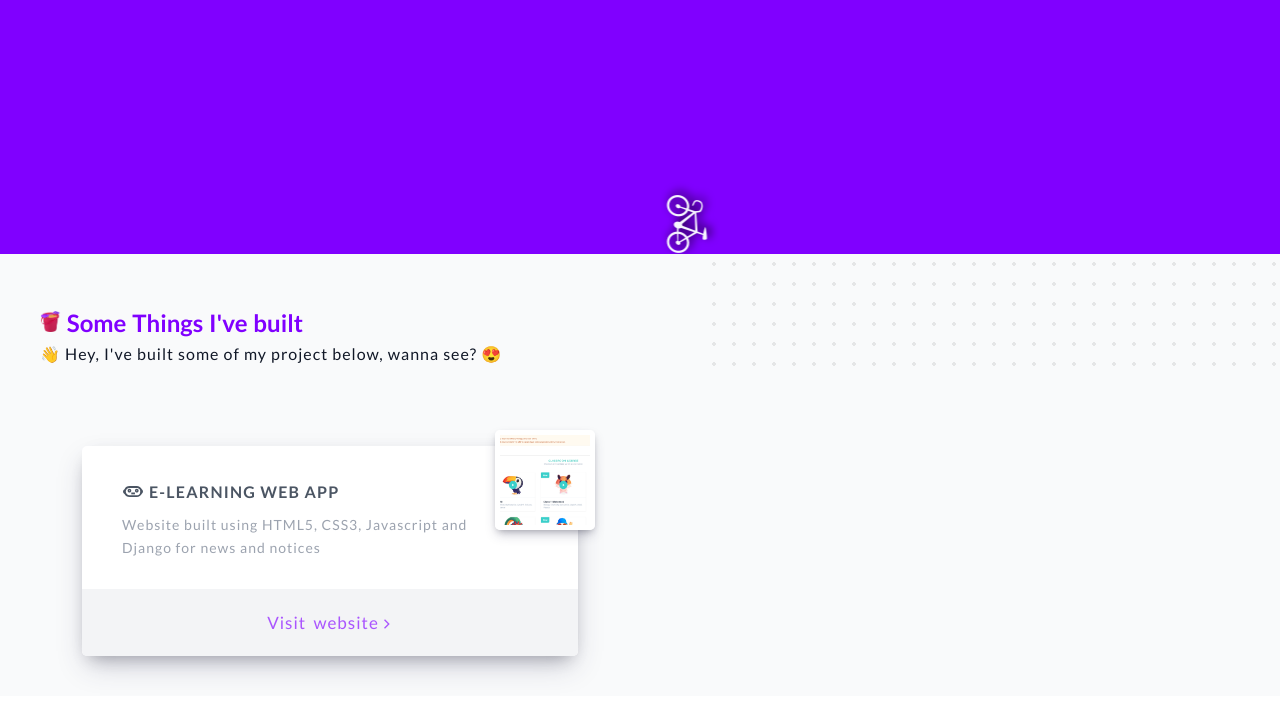
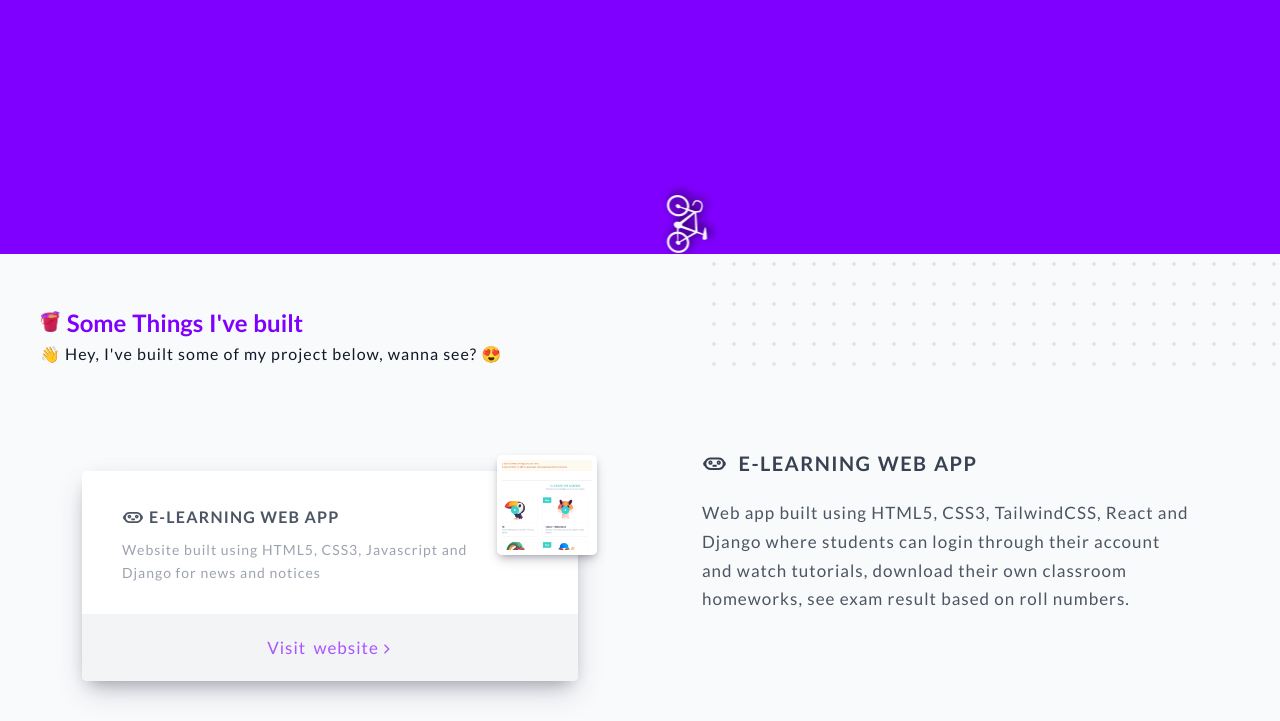
Before and after one commit to suthargk/roadsidecoder-portfolio, a website: page index.html in a window 1280 px wide. Shown: the part 426-1147 px from the top of the page. Before the commit the page ends 1122 px from the top, so only its background shows below. Drawn offline with nearby package versions, Linux system fonts and the light colour scheme.

Commit message:
project description

```diff
--- a/index.html
+++ b/index.html
@@ -145,7 +145,7 @@
                   class="u-mr-xs"
                   width="22"
                   height="22"
-                  viewBox="0 0 24 14"
+                  viewBox="0 0 24 12"
                   fill="none"
                   xmlns="http://www.w3.org/2000/svg"
                 >
@@ -193,7 +193,48 @@
             ></a>
           </div>
         </div>
-        <div class=""></div>
+        <div class="project_description u-ml-md">
+          <h3 class="heading-tertiary heading-tertiary_description u-mb-sm">
+            <svg
+              class="u-mr-xs"
+              width="25"
+              height="25"
+              viewBox="0 0 24 14"
+              fill="none"
+              xmlns="http://www.w3.org/2000/svg"
+            >
+              <path
+                d="M14.1254 13H10.1254V15H14.1254V13Z"
+                fill="currentColor"
+              />
+              <path
+                fill-rule="evenodd"
+                clip-rule="evenodd"
+                d="M8.12537 13C9.22994 13 10.1254 12.1046 10.1254 11C10.1254 9.89543 9.22994 9 8.12537 9C7.0208 9 6.12537 9.89543 6.12537 11C6.12537 12.1046 7.0208 13 8.12537 13ZM8.12537 11.5C8.40151 11.5 8.62537 11.2761 8.62537 11C8.62537 10.7239 8.40151 10.5 8.12537 10.5C7.84922 10.5 7.62537 10.7239 7.62537 11C7.62537 11.2761 7.84922 11.5 8.12537 11.5Z"
+                fill="currentColor"
+              />
+              <path
+                fill-rule="evenodd"
+                clip-rule="evenodd"
+                d="M18.1254 11C18.1254 12.1046 17.2299 13 16.1254 13C15.0208 13 14.1254 12.1046 14.1254 11C14.1254 9.89543 15.0208 9 16.1254 9C17.2299 9 18.1254 9.89543 18.1254 11ZM16.6254 11C16.6254 11.2761 16.4015 11.5 16.1254 11.5C15.8492 11.5 15.6254 11.2761 15.6254 11C15.6254 10.7239 15.8492 10.5 16.1254 10.5C16.4015 10.5 16.6254 10.7239 16.6254 11Z"
+                fill="currentColor"
+              />
+              <path
+                fill-rule="evenodd"
+                clip-rule="evenodd"
+                d="M2.74884 14.6663C3.73056 16.6421 5.76939 18 8.12537 18H16.1254C18.5654 18 20.6652 16.5435 21.6029 14.4525C22.3722 13.9093 22.8746 13.0133 22.8746 12C22.8746 10.9867 22.3722 10.0907 21.6029 9.54753C20.6652 7.45651 18.5654 6 16.1254 6H8.12537C5.76939 6 3.73056 7.3579 2.74884 9.33375C1.78448 9.83263 1.12537 10.8393 1.12537 12C1.12537 13.1607 1.78448 14.1674 2.74884 14.6663ZM8.12537 8H16.1254C17.5088 8 18.7282 8.70234 19.4465 9.76991C19.7227 10.4593 19.8746 11.2119 19.8746 12C19.8746 12.7881 19.7227 13.5407 19.4465 14.2301C18.7282 15.2977 17.5088 16 16.1254 16H8.12537C5.91623 16 4.12537 14.2091 4.12537 12C4.12537 9.79086 5.91623 8 8.12537 8Z"
+                fill="currentColor"
+              />
+            </svg>
+            E-learning web app
+          </h3>
+          <p class="project-text project-text_description">
+            Web app built using HTML5, CSS3, TailwindCSS, React and Django where
+            students can login through their account and watch tutorials,
+            download their own classroom homeworks, see exam result based on
+            roll numbers.
+          </p>
+        </div>
       </div>
     </section>
   </body>
--- a/sass/_components.scss
+++ b/sass/_components.scss
@@ -161,10 +161,27 @@
   align-items: flex-start;
   padding-left: 2rem;
   margin-top: 1rem;
+
+  @include respond(phone) {
+    margin-bottom: 3rem;
+  }
 }
 
 .project {
   display: flex;
+  flex-direction: row;
+  justify-content: space-between;
+
+  @include respond(phone) {
+    flex-direction: column;
+  }
+
+  &_description {
+    flex-basis: 45%;
+    @include respond(phone) {
+      display: none;
+    }
+  }
 
   &-text {
     font-size: 1.4rem;
@@ -173,6 +190,12 @@
     --tw-text-opacity: 1;
     width: 88%;
     color: rgba(156, 163, 175, var(--tw-text-opacity));
+
+    &_description {
+      font-size: 1.7rem;
+      line-height: 1.7;
+      color: rgba(75, 85, 99, var(--tw-text-opacity));
+    }
   }
 
   &_left {
@@ -182,9 +205,14 @@
     justify-content: center;
     align-items: center;
 
+    @include respond(phone) {
+      flex-basis: 100%;
+    }
+
     &__card {
       width: 80%;
       border-radius: 5px;
+      margin-top: 2.5rem;
       background-color: #fff;
       position: relative;
 
@@ -192,13 +220,21 @@
         0 8px 16px -8px rgba(0, 0, 0, 0.3),
         0 -6px 16px -6px rgba(0, 0, 0, 0.025);
 
+      @include respond(phone) {
+        width: 90%;
+      }
+
       &_image-right {
         width: 20%;
 
         position: absolute;
         right: 0;
         top: 0;
-        transform: translateX(16px) translateY(-16px);
+        transform: translateX(1.8rem) translateY(-1.6rem);
+        @include respond(phone) {
+          right: 1.8rem;
+          top: -1rem;
+        }
       }
 
       &__first {
--- a/sass/_typography.scss
+++ b/sass/_typography.scss
@@ -80,4 +80,12 @@
   --tw-text-opacity: 1;
   color: rgba(75, 85, 99, var(--tw-text-opacity));
   letter-spacing: 1.2px;
+
+  &_description {
+    font-size: 2rem;
+    letter-spacing: 1.4px;
+    word-spacing: 1.3px;
+
+    color: rgba(55, 65, 81, var(--tw-text-opacity));
+  }
 }
```
Also changed, not shown: css/style.css.
